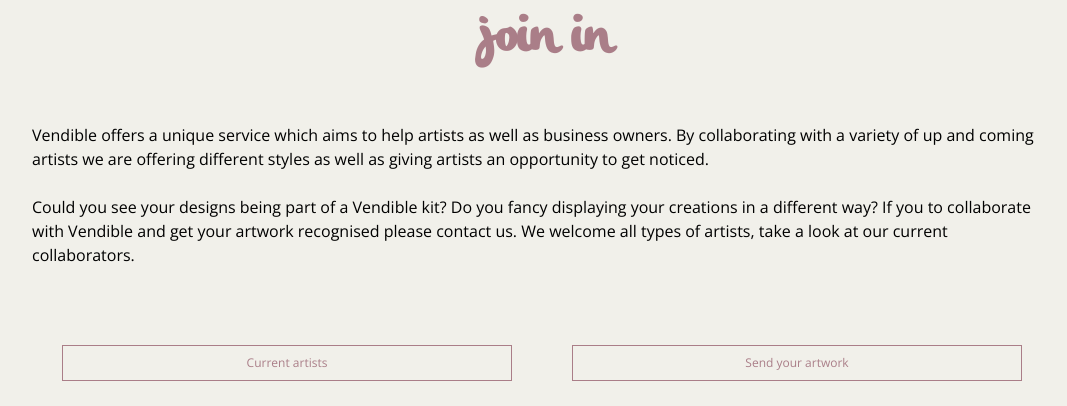
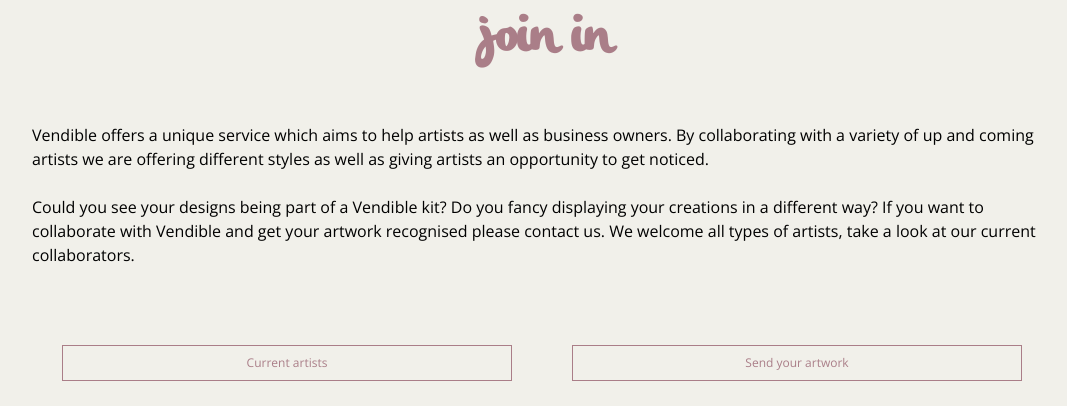
Before and after one commit to nicoleee/vendible, a PHP site: page /join.php in a window 1280 px wide. Shown: the part 171-577 px from the top of the page, without its empty margins (98-1165 px from the left). Run offline with PHP 8.4, Linux system fonts and the light colour scheme.

Commit message:
Changed typo

```diff
--- a/join.php
+++ b/join.php
@@ -14,7 +14,7 @@ include './parts/header.php';
 		and coming artists we are offering different styles as well as giving artists an opportunity to get noticed.
 	</br></br>
 		Could you see your designs being part of a Vendible kit? Do you fancy displaying your creations in a different way? If you
-	 	to collaborate with Vendible and get your artwork recognised please contact us. We
+	 	want to collaborate with Vendible and get your artwork recognised please contact us. We
 		welcome all types of artists, take a look at our current collaborators.
 	</p>
 
```
